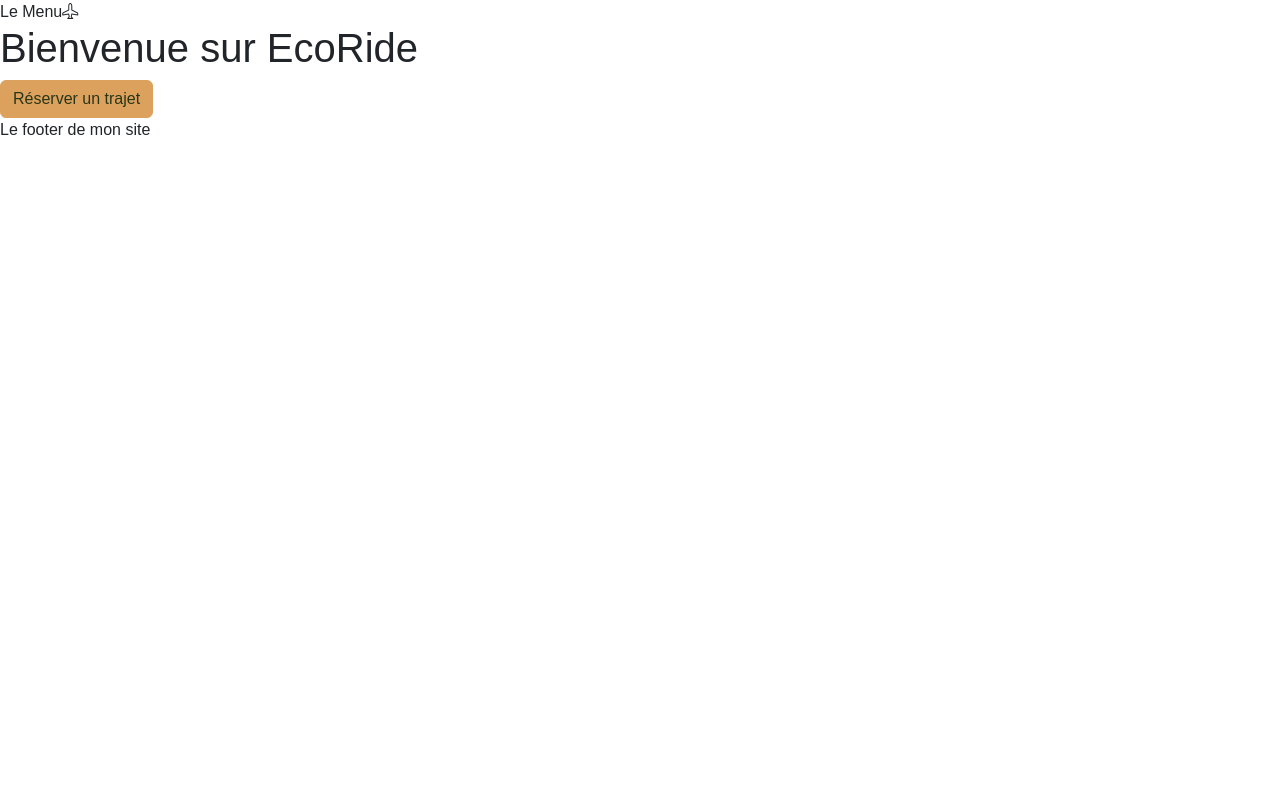
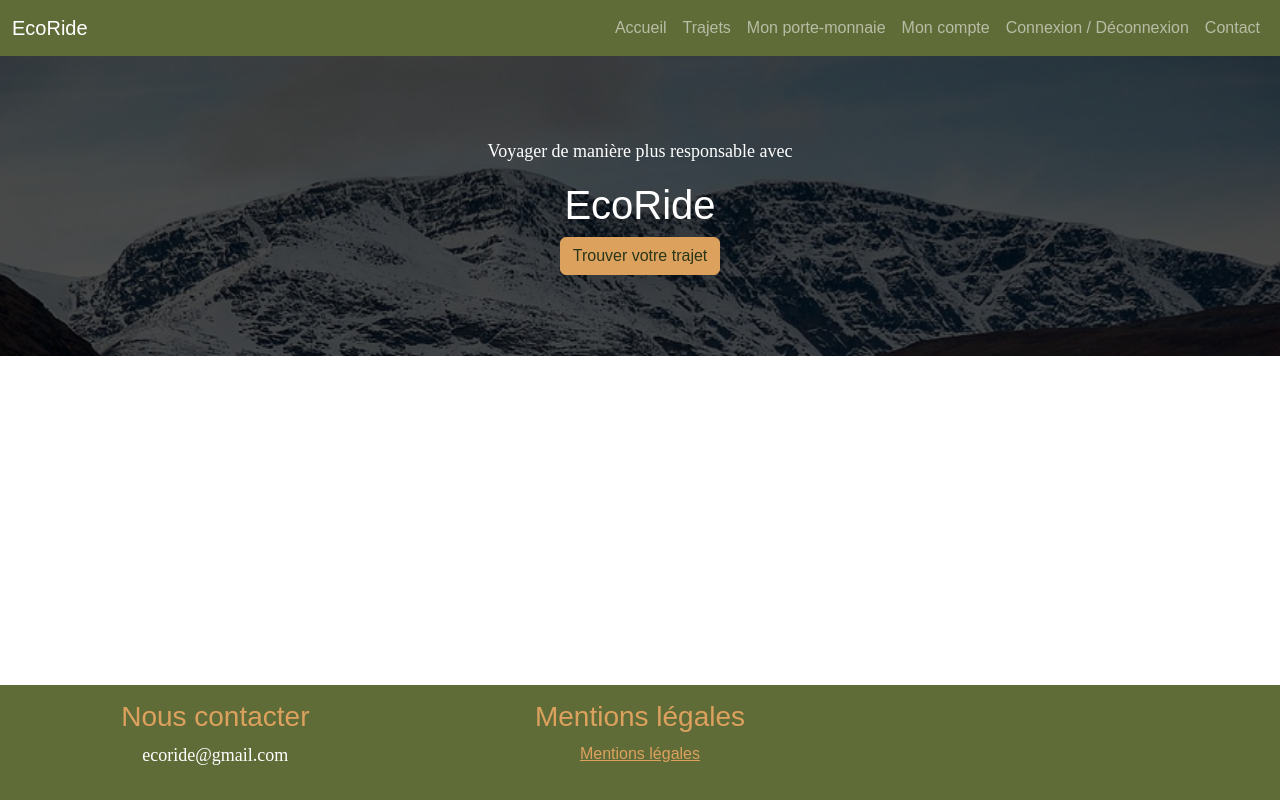
Before and after one commit to Sarahdeb1305/EcoRideFront, a website with bundled scripts: page index.html in a window 1280 px wide. Built offline with nearby package versions, Linux system fonts and the light colour scheme; a web font is replaced by a local one.

Commit message:
Add site header

```diff
--- a/index.html
+++ b/index.html
@@ -11,11 +11,60 @@
 
 </head>
 <body>
-    <header>Le Menu<i class="bi bi-airplane"></i></header>
+    <body>
+    <header>
+      <nav class="navbar navbar-expand-lg bg-dark" data-bs-theme="dark">
+        <div class="container-fluid">
+          <a class="navbar-brand" href="/">EcoRide</a>
+          <button
+            class="navbar-toggler"
+            type="button"
+            data-bs-toggle="collapse"
+            data-bs-target="#navbarSupportedContent"
+            aria-controls="navbarSupportedContent"
+            aria-expanded="false"
+            aria-label="Toggle navigation"
+          >
+            <span class="navbar-toggler-icon"></span>
+          </button>
+          <div class="collapse navbar-collapse" id="navbarSupportedContent">
+            <ul class="navbar-nav ms-auto mb-2 mb-lg-0">
+              <li class="nav-item">
+                <a class="nav-link" href="/">Accueil</a>
+              </li>
+              <li class="nav-item">
+                <a class="nav-link" href="/trajets">Trajets</a>
+              </li>
+              <li class="nav-item">
+                <a class="nav-link" href="/wallet">Mon porte-monnaie</a>
+              </li>
+              <li class="nav-item">
+                <a class="nav-link" href="/account">Mon compte</a>
+              </li>
+              <li class="nav-item">
+                <a class="nav-link" href="/signin">Connexion / Déconnexion</a>
+              </li>
+              <li class="nav-item">
+                <a class="nav-link" href="/contact">Contact</a>
+              </li>
+            </ul>
+          </div>
+        </div>
+      </nav>
+    </header>
     <main id="main-page">
-        <!--le contenu de la page sera injectée ici-->
+      <!--le contenu de la page sera injectée ici-->
     </main>
-    <footer>Le footer de mon site</footer>
+    <footer class="bg-dark text-white text-center footer">
+      <div class="row">
+        <div class="col-12 col-lg-4">
+          <h3 class="text-primary">Nous contacter</h3>
+          <p>ecoride@gmail.com</p>
+        </div>
+        <div class="col-6 col-lg-4">
+            <h3 class="text-primary">Mentions légales</h3>
+          <a href="/mentions-legales">Mentions légales</a>
+    </footer>
     <script type="module" src="./Router/router.js"></script>
 </body>
 </html>
--- a/pages/home.html
+++ b/pages/home.html
@@ -1,3 +1,7 @@
-<h1>Bienvenue sur EcoRide</h1>
-
-<button class="btn btn-primary">Réserver un trajet</button>
+<div class="hero-scene text-center text-white">
+  <div class="hero-scene-content">
+    <p>Voyager de manière plus responsable avec</p>
+    <h1>EcoRide</h1>
+    <button class="btn btn-primary">Trouver votre trajet</button>
+  </div>
+</div>
--- a/scss/main.scss
+++ b/scss/main.scss
@@ -1,3 +1,54 @@
 @import url(/node_modules/bootstrap-icons/font/bootstrap-icons.css);
+@import 'custom';
 
-@import 'custom';
+html{
+    position: relative;
+    min-height: 100%;
+}
+
+main{
+    margin-bottom: 270px;
+}
+
+.hero-scene{
+    position: relative;
+    margin-bottom: 15px;
+    &::before{
+        content: '';
+        position: absolute;
+        top: 0;
+        left: 0;
+        width: 100%;
+        height: 100%;
+        background-image: url('/images/fond-hero-scene.jpg');
+        background-size: cover;
+        filter: brightness(0.3)
+    }
+
+    *{
+        position: relative;
+    }
+
+    .hero-scene-content{
+        height: 300px;
+        display: flex;
+        flex-direction: column;
+        align-items: center;
+        justify-content: center;
+    }
+}
+
+p {
+  font-family: $font-family-serif;
+  font-size: 18px;
+}
+footer.footer {
+  padding: 15px;
+  position: absolute;
+  bottom: 0;
+  width: 100%;
+}
+
+.text-justify {
+  text-align: justify;
+}
```
Also changed, not shown: images/fond-hero-scene.jpg (added), scss/main.css, 1 other file.
